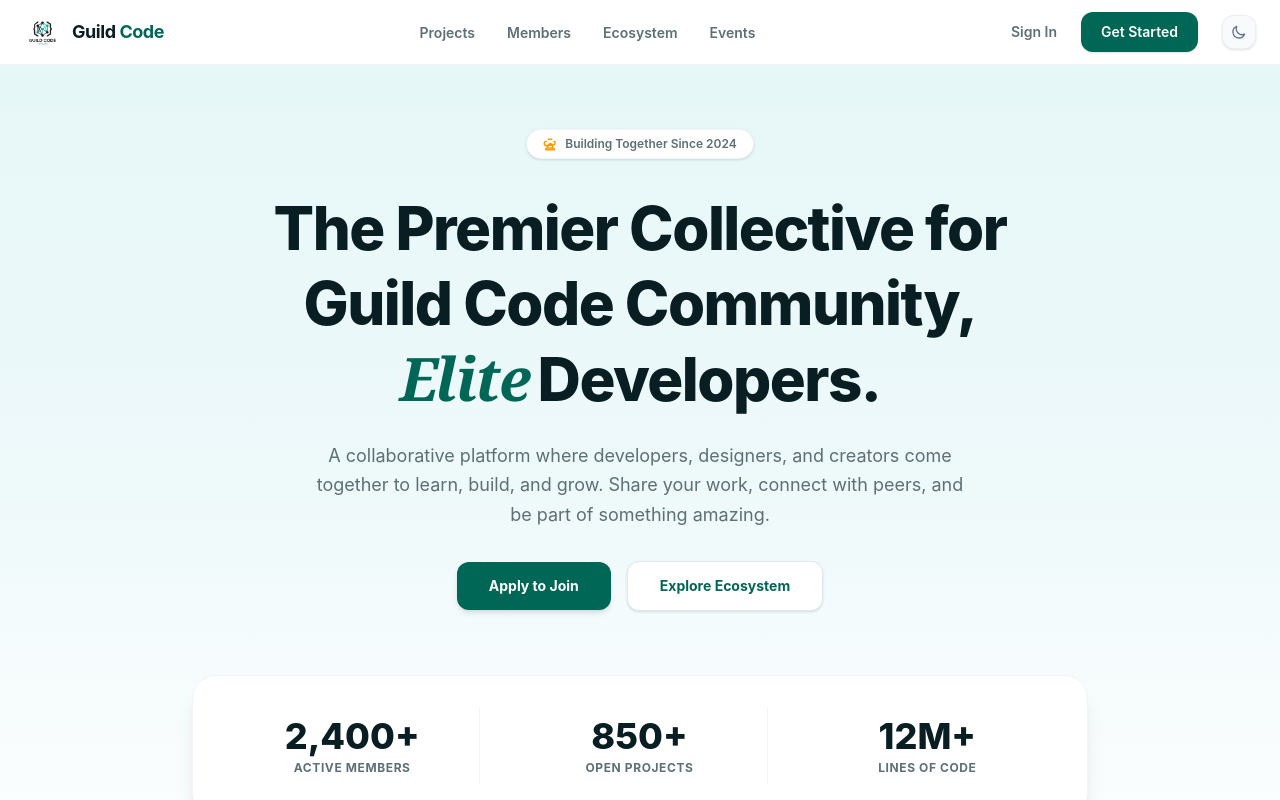
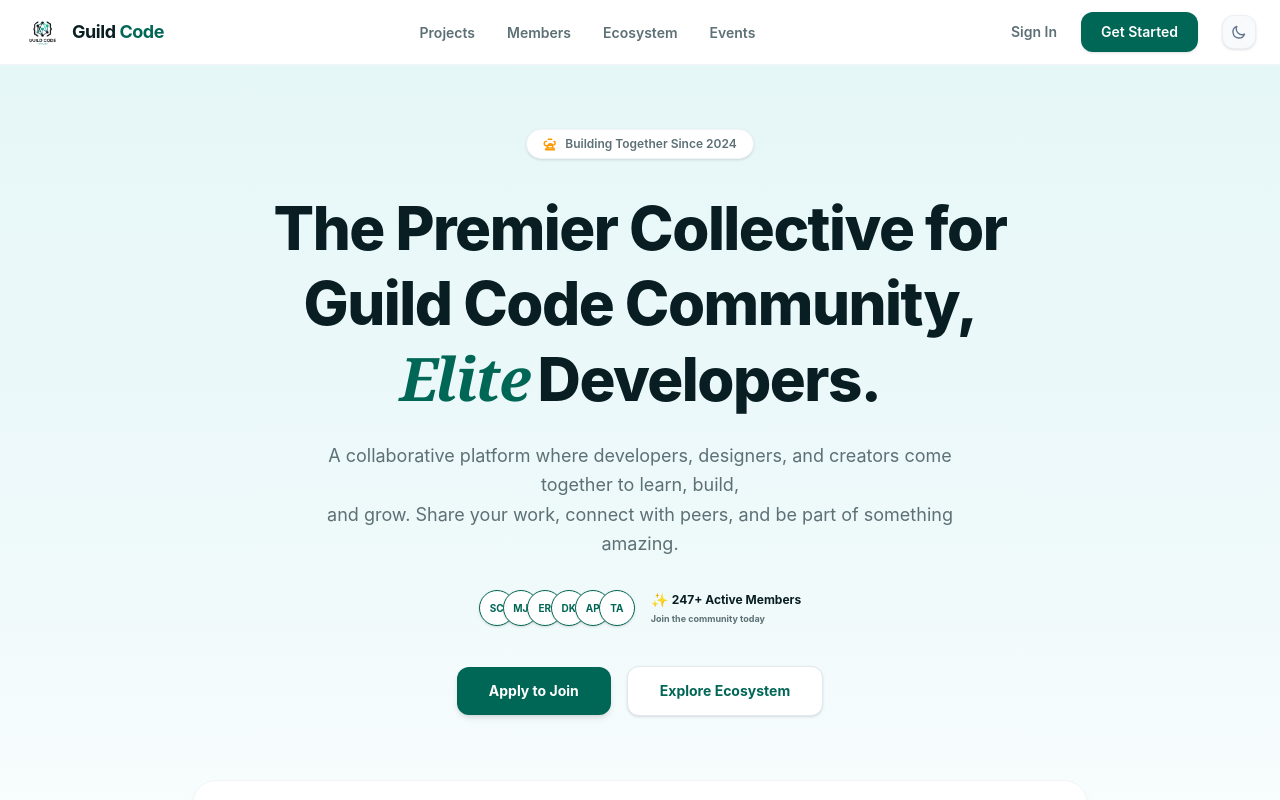
Before and after one commit to Winney360/Guild_Code_Community_Hub, a React (Vite) app in the folder client/: page / in a window 1280 px wide. Shown: the top 800 px of the page. Built offline with nearby package versions, Linux system fonts and the light colour scheme; no server answers.

Commit message:
feat: shorten home description text to 2 lines and add active members rings

```diff
--- a/client/src/pages/Home.tsx
+++ b/client/src/pages/Home.tsx
@@ -53,9 +53,32 @@ export const Home: React.FC = () => {
           </h1>
 
           {/* Subtitle */}
-          <p className="text-[#5c7075] text-lg max-w-2xl mx-auto mb-8 leading-relaxed">
-            A collaborative platform where developers, designers, and creators come together to learn, build, and grow. Share your work, connect with peers, and be part of something amazing.
+          <p className="text-[#5c7075] text-lg max-w-2xl mx-auto mb-8 leading-relaxed select-none">
+            A collaborative platform where developers, designers, and creators come together to learn, build, <br className="hidden md:block" />
+            and grow. Share your work, connect with peers, and be part of something amazing.
           </p>
+
+          {/* Active Members Avatar Pile (from designs/home-addition.png) */}
+          <div className="flex items-center justify-center gap-4 mb-10 select-none">
+            {/* Overlapping Rings */}
+            <div className="flex -space-x-3">
+              {['SC', 'MJ', 'ER', 'DK', 'AP', 'TA'].map((initial, idx) => (
+                <div
+                  key={idx}
+                  className="w-9 h-9 rounded-full border border-[#006655] bg-white flex items-center justify-center text-[10px] font-bold text-[#006655] shadow-sm select-none"
+                >
+                  {initial}
+                </div>
+              ))}
+            </div>
+            {/* Active Members count details */}
+            <div className="text-left font-bold">
+              <div className="flex items-center gap-1 text-xs text-[#091e22]">
+                <span className="text-[#006655] text-sm">✨</span> 247+ Active Members
+              </div>
+              <p className="text-[9px] text-[#5c7075] font-bold mt-0.5">Join the community today</p>
+            </div>
+          </div>
 
           {/* Action Buttons */}
           <div className="flex flex-col sm:flex-row justify-center items-center gap-4 mb-16">
```
